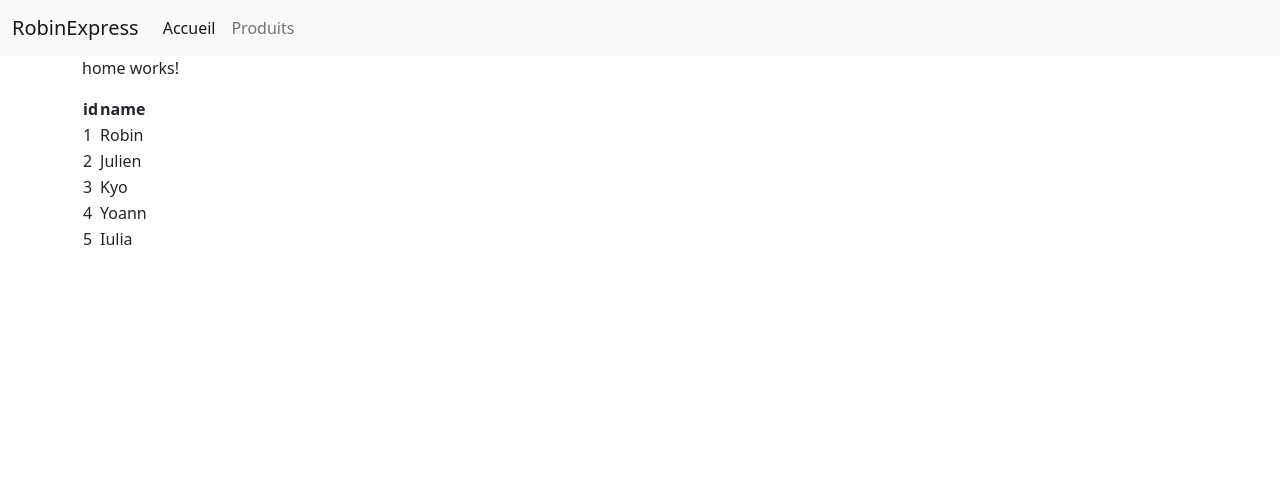
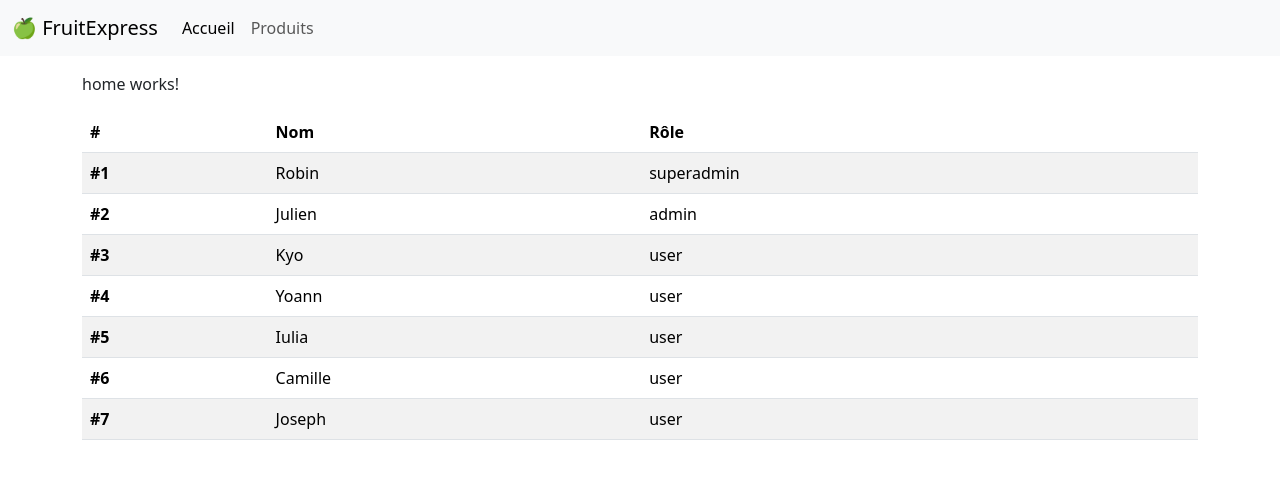
Before and after one commit to rbelon-decat/formation-angular, an Angular app: page / in a window 1280 px wide. Shown: the top 478 px of the page. Built offline with nearby package versions, Linux system fonts and the light colour scheme; data requests are answered from the project's data file.

Commit message:
add product categories

```diff
--- a/db.json
+++ b/db.json
@@ -1,5 +1,5 @@
 {
-  "products" : [
+  "products": [
     {
       "id": 1,
       "name": "Pomme rouge",
@@ -8,17 +8,30 @@
       ],
       "stock": 12,
       "price": 0.99,
-      "description": "Cette pomme vous apportera tout ce qu'il faut pour le petit déjeuner."
+      "description": "Cette pomme vous apportera tout ce qu'il faut pour le petit déjeuner.",
+      "category": "fruit"
+    },
+    {
+      "id": 6,
+      "name": "Aubergine",
+      "images": [
+        "https://mapetiteassiette.com/wp-content/uploads/2020/07/aubergine.jpg"
+      ],
+      "stock": 22,
+      "price": 0.99,
+      "description": "L’aubergine est une plante dicotylédone de la famille des Solanaceae, cultivées pour son légume-fruit.",
+      "category": "legume"
     },
     {
       "id": 2,
       "name": "Poire",
       "images": [
-        "http://www.bien-manger-selon-les-saisons.com/produits-de-saison/fruits/images/fruit-poire-conference.jpg"
+        "https://tous-les-fruits.com/wp-content/uploads/2018/02/poire.jpg?ezimgfmt=ng%3Awebp%2Fngcb27%2Frs%3Adevice%2Frscb27-2"
       ],
       "stock": 46,
-      "price": 2.49,
-      "description": "Une poire parfaite pour une pause équilibrée !"
+      "price": 1.39,
+      "description": "Une poire parfaite pour une pause équilibrée !",
+      "category": "fruit"
     },
     {
       "id": 3,
@@ -28,29 +41,78 @@
       ],
       "stock": 0,
       "price": 3.79,
-      "description": "Un lot d'1kg de bananes pour un apport en fer quotidien."
+      "description": "Un lot d'1kg de bananes pour un apport en fer quotidien.",
+      "category": "fruit"
+    },
+    {
+      "id": 4,
+      "name": "Clementines",
+      "images": [
+        "https://fridg-front.s3.amazonaws.com/media/CACHE/images/products/clementine-feuille-environ-500-g/1d1dc4234441d936f21826ca64b75e06.jpg"
+      ],
+      "stock": 9,
+      "price": 2.79,
+      "description": "Le fruit parfait pour faire le plein de vitamines pendant l'hiver",
+      "category": "fruit"
+    },
+    {
+      "id": 5,
+      "name": "Tomates",
+      "images": [
+        "https://cdn.manomano.com/images/images_products/1388202/P/3371756_1.jpg"
+      ],
+      "stock": 43,
+      "price": 0.39,
+      "description": "La tomate est une espèce de plantes herbacées du genre Solanum de la famille des Solanacées",
+      "category": "legume-fruit"
+    },
+    {
+      "id": 7,
+      "name": "Poireau",
+      "images": [
+        "https://produits.bienmanger.com/34835-0w470h470_Poireaux_France_Bio.jpg"
+      ],
+      "stock": 3,
+      "price": 1.19,
+      "description": "Le poireau cultivé est cultivée comme plante potagère pour ses feuilles consommées comme légumes.",
+      "category": "legume"
     }
   ],
   "users": [
     {
       "id": 1,
-      "name": "Robin"
+      "name": "Robin",
+      "role": "superadmin"
     },
     {
       "id": 2,
-      "name": "Julien"
+      "name": "Julien",
+      "role": "admin"
     },
     {
       "id": 3,
-      "name": "Kyo"
+      "name": "Kyo",
+      "role": "user"
     },
     {
       "id": 4,
-      "name": "Yoann"
+      "name": "Yoann",
+      "role": "user"
     },
     {
       "id": 5,
-      "name": "Iulia"
+      "name": "Iulia",
+      "role": "user"
+    },
+    {
+      "id": 6,
+      "name": "Camille",
+      "role": "user"
+    },
+    {
+      "id": 7,
+      "name": "Joseph",
+      "role": "user"
     }
   ]
 }
--- a/environment.ts
+++ b/environment.ts
@@ -1,3 +1,3 @@
 export const environment = {
-  shop_name: 'RobinExpress',
+  shop_name: '🍏 FruitExpress',
 };
--- a/package.json
+++ b/package.json
@@ -18,7 +18,6 @@
     "@angular/platform-browser": "~12.2.0",
     "@angular/platform-browser-dynamic": "~12.2.0",
     "@angular/router": "~12.2.0",
-    "bootstrap": "^5.1.3",
     "json-server": "^0.17.0",
     "rxjs": "~6.6.0",
     "tslib": "^2.3.0",
--- a/src/app/app.component.html
+++ b/src/app/app.component.html
@@ -1,5 +1,5 @@
 <!-- Navbar -->
 <app-navbar></app-navbar>
-<div class="container">
+<div class="container mt-3">
   <router-outlet></router-outlet>
 </div>
--- a/src/app/components/home/home.component.html
+++ b/src/app/components/home/home.component.html
@@ -1,20 +1,22 @@
 <p>home works!</p>
 
-<table>
+<table class="table table-striped">
+  <thead>
     <tr>
-        <th>
-            id
-        </th>
-        <th>
-            name
-        </th>
+      <th>#</th>
+      <th>Nom</th>
+      <th>Rôle</th>
     </tr>
+  </thead>
+  <tbody>
     <tr *ngFor="let user of users">
-        <td>
-            {{ user.id }}
-        </td>
-        <td>
-            {{ user.name }}
-        </td>
+      <th>#{{ user.id }}</th>
+      <td>
+        {{ user.name }}
+      </td>
+      <td>
+        {{ user.role }}
+      </td>
     </tr>
+  </tbody>
 </table>
--- a/src/app/components/product-page/product-page.component.html
+++ b/src/app/components/product-page/product-page.component.html
@@ -1,25 +1,29 @@
 <nav aria-label="breadcrumb">
-  <ol class="breadcrumb mt-2">
+  <ol class="breadcrumb mb-4">
     <li class="breadcrumb-item">
       <a [routerLink]="['/products']">Produits</a>
     </li>
     <li class="breadcrumb-item active" aria-current="page">
-      {{ product.name }}
+      {{ product?.name }}
     </li>
   </ol>
 </nav>
 
-<div class="card m-3">
+<div class="alert alert-warning" role="alert" *ngIf="!product">
+  Ce produit n'est plus disponible, <a [routerLink]="['/']">Retourner à l'accueil</a>.
+</div>
+
+<div class="card" *ngIf="product?.name">
   <div class="row no-gutters">
     <div class="col-auto">
       <img
         src="{{ product.images[0] }}"
-        class="img-fluid p-2"
+        class="img-fluid p-3"
         alt="{{ product.name }}"
       />
     </div>
     <div class="col">
-      <div class="card-block px-2 mt-2">
+      <div class="card-block px-2 mt-3">
         <h4 class="card-title">{{ product.name }}</h4>
         <p class="card-text">{{ product.description }}</p>
         <div class="card-text d-flex justify-content-start">
--- a/src/app/components/products/products.component.html
+++ b/src/app/components/products/products.component.html
@@ -1,12 +1,47 @@
-<div class="d-flex mt-3 mb-3 flex-wrap">
-  <div class="card m-1" *ngFor="let product of products">
+<div class="d-flex mb-3 flex-wrap justify-content-evenly">
+  <button type="button" class="btn btn-outline-primary" (click)="getProducts()">
+    Tous
+  </button>
+  <button
+    type="button"
+    class="btn btn-primary"
+    (click)="getProductsByCategory('fruit')"
+  >
+    Fruits
+  </button>
+  <button
+    type="button"
+    class="btn btn-primary ml-2"
+    (click)="getProductsByCategory('legume')"
+  >
+    Légumes
+  </button>
+  <button
+    type="button"
+    class="btn btn-primary ml-2"
+    (click)="getProductsByCategory('legume-fruit')"
+  >
+    Légume-fruit
+  </button>
+</div>
+
+<div
+  class="d-flex mb-3 flex-wrap justify-content-center"
+  *ngIf="products?.length"
+>
+  <div class="card m-2" *ngFor="let product of products">
     <img
       src="{{ product.images[0] }}"
-      class="card-img-top"
+      class="card-img-top p-2"
       alt="{{ product.name }}"
     />
     <div class="card-body">
-      <h5 class="card-title">{{ product.name }}</h5>
+      <h5 class="card-title">
+        {{ product.name }}
+        <span class="badge rounded-pill bg-secondary">{{
+          product.category | titlecase
+        }}</span>
+      </h5>
       <p class="card-text">{{ product.description }}</p>
       <a
         [routerLink]="['/products/', product.id]"
@@ -19,3 +54,6 @@
     </div>
   </div>
 </div>
+<div class="alert alert-warning" role="alert" *ngIf="!products?.length">
+  Nous n'avons trouvé aucun produit, veuillez réessayer plus tard.
+</div>
--- a/src/app/components/products/products.component.scss
+++ b/src/app/components/products/products.component.scss
@@ -1,6 +1,6 @@
 .card {
   width: 18rem;
-  min-height: 400px;
+  min-height: 450px;
   max-width: 280px;
   position: relative;
 
--- a/src/app/components/products/products.component.ts
+++ b/src/app/components/products/products.component.ts
@@ -23,7 +23,13 @@ export class ProductsComponent implements OnInit {
       .subscribe((data) => console.log(data));
   }
 
-  private getProducts(): void {
+  public getProductsByCategory(category: string): void {
+    this.productService
+      .getProductByCategory(category)
+      .subscribe((data) => (this.products = data));
+  }
+
+  public getProducts(): void {
     this.productService
       .getProducts()
       .subscribe((data) => (this.products = data));
--- a/src/app/services/product.service.ts
+++ b/src/app/services/product.service.ts
@@ -10,11 +10,18 @@ export class ProductService {
 
   constructor(private readonly http: HttpClient) {}
 
+  // Get all the products in the databade
   public getProducts(): Observable<any> {
     return this.http.get(`${this.BASE_URL}/products`);
   }
 
+  // Get one product by ID in the database
   public getProductById(id: number): Observable<any> {
     return this.http.get(`${this.BASE_URL}/products/${id}`);
   }
+
+  // Get products by category in the database
+  public getProductByCategory(category: string): Observable<any> {
+    return this.http.get(`${this.BASE_URL}/products?category=${category}`);
+  }
 }
```
